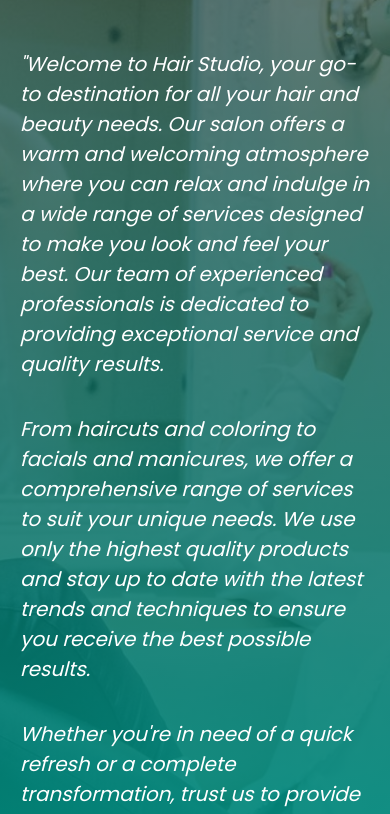
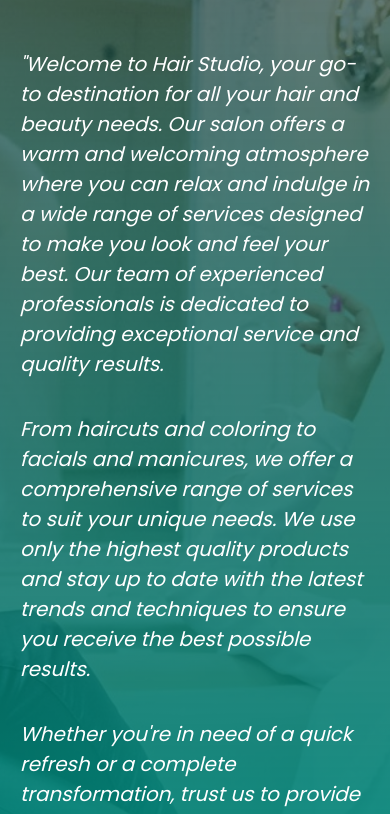
Before and after one commit to karan0207/HairStudio.web, a plain HTML site: page about.html in a window 390 px wide. Shown: the part 238-1052 px from the top of the page. Drawn offline with Linux system fonts and the light colour scheme.

Commit message:
Update about.css

```diff
--- a/about.css
+++ b/about.css
@@ -64,7 +64,7 @@
         top: 4%;
         left: 30%;
     }
-    body {
-        min-height: 100vh;
+    #banner {
+        height : 160vh;
     }
 }
```
